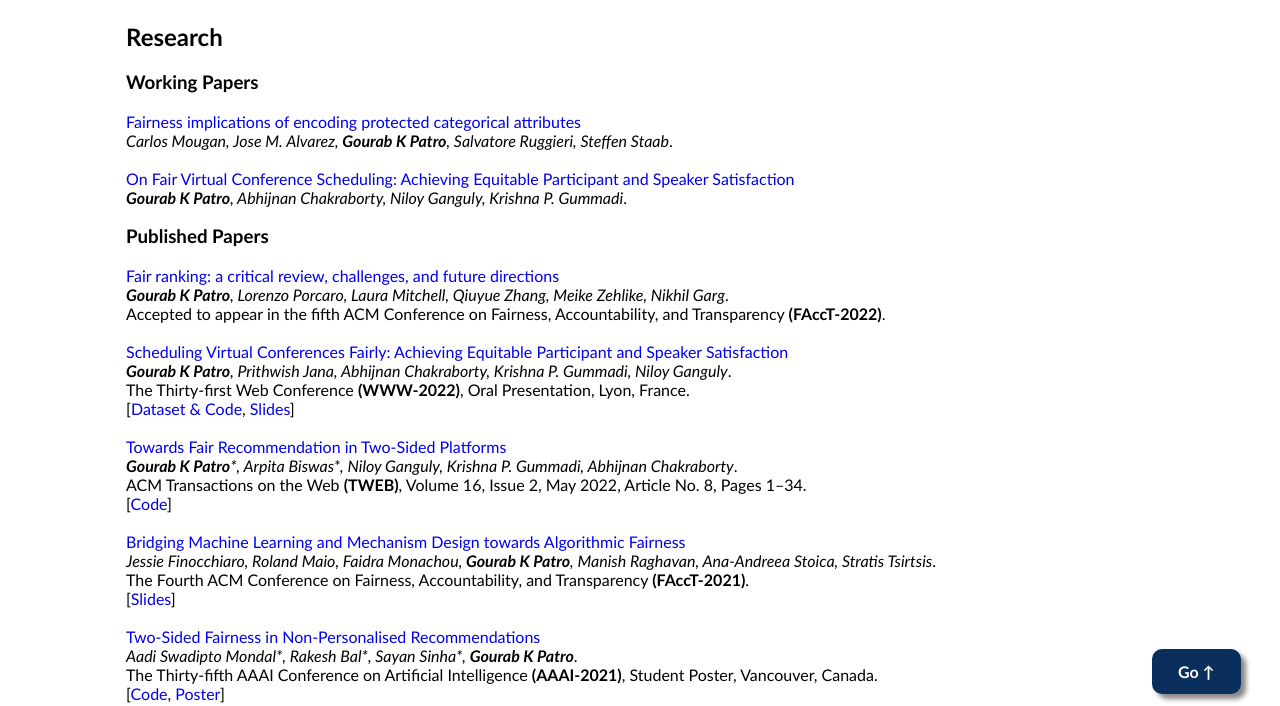
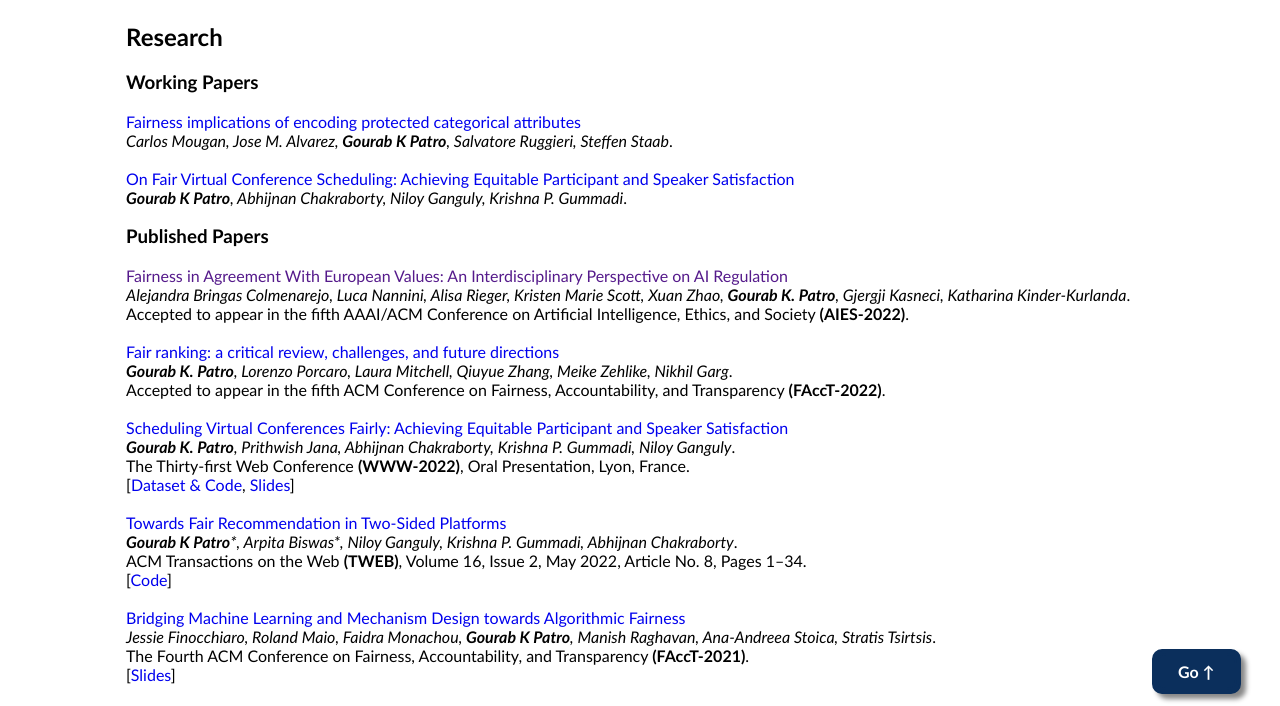
Before and after one commit to gourabkumarpatro/gourabkumarpatro.github.io, a plain HTML site: page research.html in a window 1280 px wide. Shown: the part 71-777 px from the top of the page. Drawn offline with Linux system fonts and the light colour scheme.

Commit message:
Update research.html

```diff
--- a/research.html
+++ b/research.html
@@ -114,12 +114,16 @@ a {
 <i><b>Gourab K Patro</b>, Abhijnan Chakraborty, Niloy Ganguly, Krishna P. Gummadi</i>.
 
 <h3>Published Papers</h3>
+<a href="" target="_blank">Fairness in Agreement With European Values: An Interdisciplinary Perspective on AI Regulation</a><br>
+<i> Alejandra Bringas Colmenarejo, Luca Nannini, Alisa Rieger, Kristen Marie Scott, Xuan Zhao, <b>Gourab K. Patro</b>, Gjergji Kasneci, Katharina Kinder-Kurlanda</i>.<br>
+Accepted to appear in the fifth AAAI/ACM Conference on Artificial Intelligence, Ethics, and Society <b>(AIES-2022)</b>.<br>
+<br>
 <a href="https://arxiv.org/abs/2201.12662" target="_blank">Fair ranking: a critical review, challenges, and future directions</a><br>
-<i><b>Gourab K Patro</b>, Lorenzo Porcaro, Laura Mitchell, Qiuyue Zhang, Meike Zehlike, Nikhil Garg</i>.<br>
+<i><b>Gourab K. Patro</b>, Lorenzo Porcaro, Laura Mitchell, Qiuyue Zhang, Meike Zehlike, Nikhil Garg</i>.<br>
 Accepted to appear in the fifth ACM Conference on Fairness, Accountability, and Transparency <b>(FAccT-2022)</b>.<br>
 <br>
 <a href="https://arxiv.org/abs/2204.12062" target="_blank">Scheduling Virtual Conferences Fairly: Achieving Equitable Participant and Speaker Satisfaction</a><br>
-<i><b>Gourab K Patro</b>, Prithwish Jana, Abhijnan Chakraborty, Krishna P. Gummadi, Niloy Ganguly</i>.<br>
+<i><b>Gourab K. Patro</b>, Prithwish Jana, Abhijnan Chakraborty, Krishna P. Gummadi, Niloy Ganguly</i>.<br>
 The Thirty-first Web Conference <b>(WWW-2022)</b>, Oral Presentation, Lyon, France.<br>
 [<a href="https://github.com/gourabkumarpatro/FairConf" target="_blank">Dataset & Code</a>, <a href="https://drive.google.com/file/d/1H3OAAo8W1EJq9Llj-YUa3ADD5X0aTTDU/view?usp=sharing" target="_blank">Slides</a>]<br>
 <br>
```
